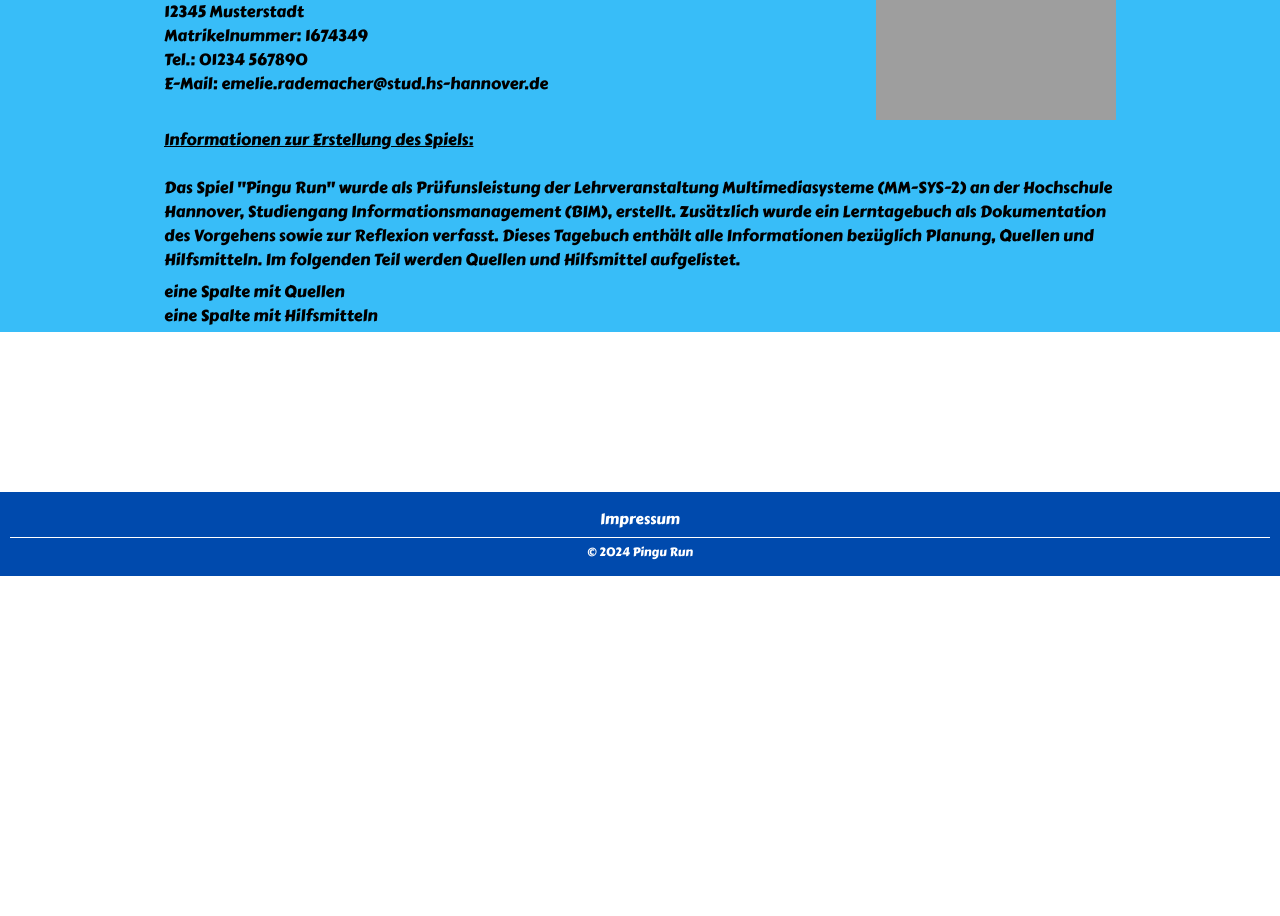
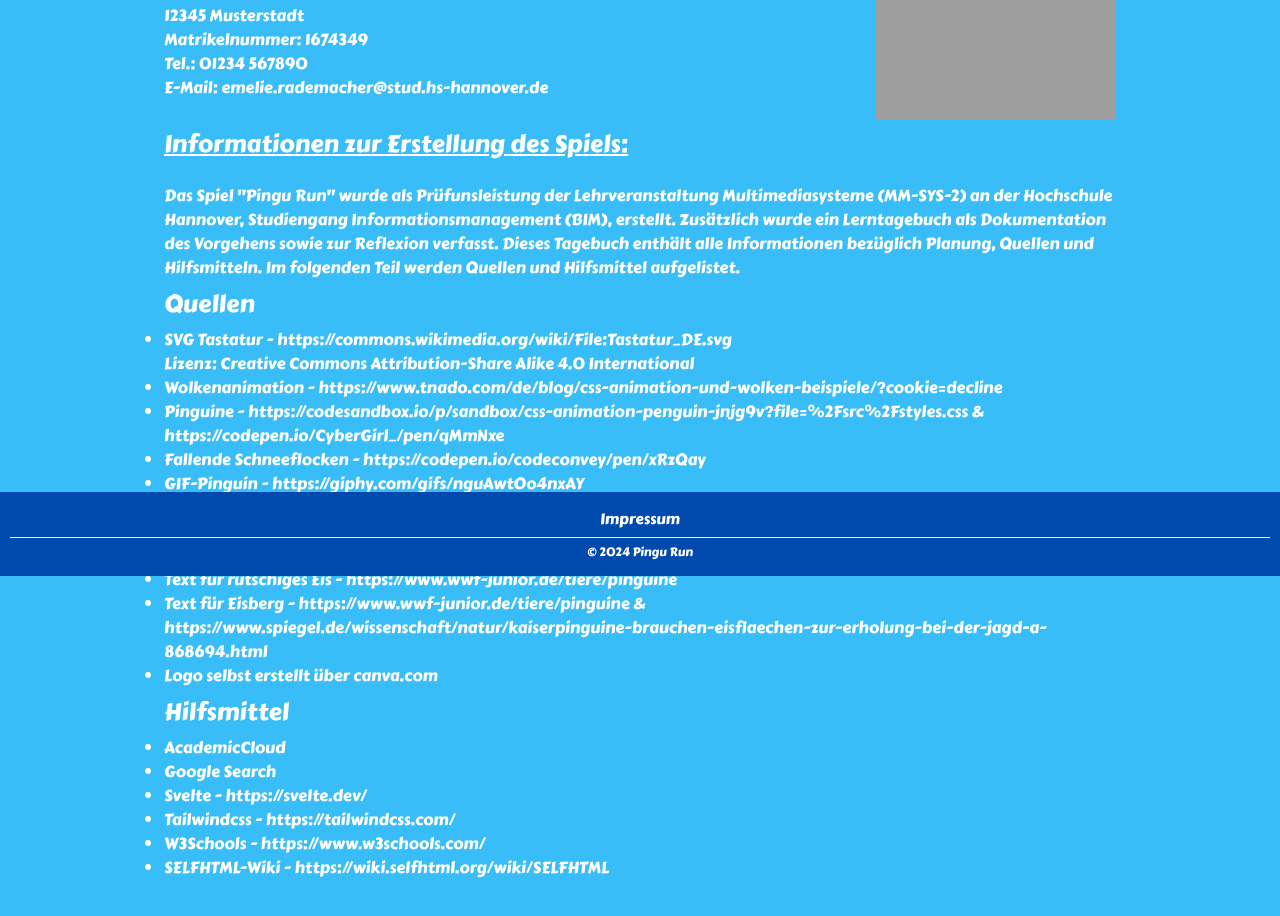
Before and after one commit to Emme18/MMS_Framework, a SvelteKit app: page /Impressum in a window 1280 px wide. Shown: the part 224-1140 px from the top of the page. Before the commit the page ends 800 px from the top, so only its background shows below. Built offline with nearby package versions, Linux system fonts and the light colour scheme; grey boxes are pictures that could not be loaded.

Commit message:
Content Impressum finish

```diff
--- a/src/routes/Impressum/+page.svelte
+++ b/src/routes/Impressum/+page.svelte
@@ -15,7 +15,7 @@
     <div class="Content-Impressum">
         <div>
             <p class="impressum-content">
-            <u>Informationen zur Erstellerin:</u><br><br>
+            <u class="text-2xl">Informationen zur Erstellerin:</u><br><br>
             Emelie Rademacher<br>
             Musterstraße 1<br>
             12345 Musterstadt<br>
@@ -30,15 +30,53 @@
     </div>
     <div class="Content-Impressum">
         <p>
-            <u>Informationen zur Erstellung des Spiels:</u><br><br>
+            <u class="text-2xl">Informationen zur Erstellung des Spiels:</u><br><br>
             Das Spiel "Pingu Run" wurde als Prüfunsleistung der Lehrveranstaltung Multimediasysteme (MM-SYS-2) an der Hochschule Hannover, Studiengang Informationsmanagement (BIM), erstellt. Zusätzlich wurde ein Lerntagebuch als Dokumentation des Vorgehens sowie zur Reflexion verfasst.
             Dieses Tagebuch enthält alle Informationen bezüglich Planung, Quellen und Hilfsmitteln. Im folgenden Teil werden Quellen und Hilfsmittel aufgelistet.
         </p>
     </div>
     <div class="Content-Impressum">
+        <p class="text-2xl">Quellen</p>
+    </div>
+    <div class="Content-Impressum">
             <ul>
-                <li>eine Spalte mit Quellen</li>
-                <li>eine Spalte mit Hilfsmitteln</li>
+                <li>SVG Tastatur - https://commons.wikimedia.org/wiki/File:Tastatur_DE.svg<br> Lizenz: Creative Commons Attribution-Share Alike 4.0 International</li>
+                <li>Wolkenanimation - https://www.tnado.com/de/blog/css-animation-und-wolken-beispiele/?cookie=decline</li>
+                <li>Pinguine - https://codesandbox.io/p/sandbox/css-animation-penguin-jnjg9v?file=%2Fsrc%2Fstyles.css & https://codepen.io/CyberGirl_/pen/qMmNxe</li>
+                <li>Fallende Schneeflocken - https://codepen.io/codeconvey/pen/xRzQay</li>
+                <li>GIF-Pinguin - https://giphy.com/gifs/nguAwtOo4nxAY</li>
+                <li>Orca - https://codepen.io/ales_codes/pen/LYWZEXX</li>
+                <li>Eisberg - https://codepen.io/brycesnyder/pen/OMWGgV</li>
+                <li>Text für Orca - https://www.sofatutor.com/sachunterricht/videos/der-pinguin-nahrung-und-feinde</li>
+                <li>Text für rutschiges Eis - https://www.wwf-junior.de/tiere/pinguine</li>
+                <li>Text für Eisberg - https://www.wwf-junior.de/tiere/pinguine & https://www.spiegel.de/wissenschaft/natur/kaiserpinguine-brauchen-eisflaechen-zur-erholung-bei-der-jagd-a-868694.html</li>
+                <li>Logo selbst erstellt über canva.com</li>
             </ul>
     </div>
+    <div class="Content-Impressum">
+        <p class="text-2xl">Hilfsmittel</p>
+    </div>
+    <div class="Content-Impressum">
+            <ul>
+                <li>AcademicCloud</li>
+                <li>Google Search</li>
+                <li>Svelte - https://svelte.dev/</li>
+                <li>Tailwindcss - https://tailwindcss.com/</li>
+                <li>W3Schools - https://www.w3schools.com/</li>
+                <li>SELFHTML-Wiki - https://wiki.selfhtml.org/wiki/SELFHTML</li>
+            </ul>
+    </div>
+    <div class="Content-Impressum">
+        <p><br><br><br><br><br><br></p>  <!-- Platzhalter -->
+    </div>
 </div>
+
+<style>
+    li {
+  list-style-type: disc;
+}
+
+* {
+    color: white;
+}
+</style>
```
